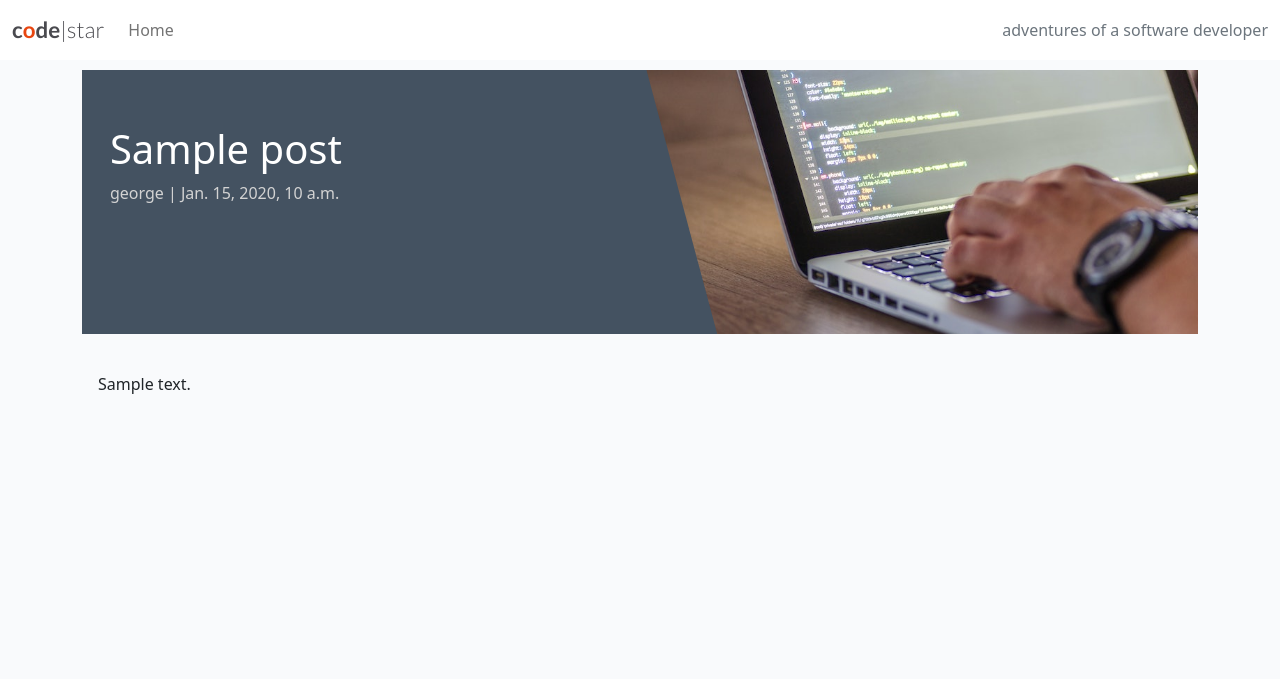
After one commit to Georgeburn94/blog, a Django app: a page that uses templates/base.html in a window 1280 px wide. The commit adds this page. Shown: the top 679 px of the page. Run offline with Django 4.2, Linux system fonts and the light colour scheme; data comes from the database, SQL or seed files in the repository; tables that the repository leaves empty hold one stand-in row (values such as "Sample post").

Commit message:
add: post_detail view

```diff
--- a/blog/templates/blog/index.html
+++ b/blog/templates/blog/index.html
@@ -18,7 +18,7 @@
                                     <p class="author">Author: {{ post.author }}</p>
                                 </div>
                             </div>
-                            <a href="#" class="post-link">
+                            <a href="{% url 'post_detail' post.slug %}" class="post-link">
                                 <h2 class="card-title">{{ post.title }}</h2></a>
                                 <p class="card-text"> {{ post.excerpt }} </p>
 
--- /dev/null
+++ b/blog/templates/blog/post_detail.html
@@ -0,0 +1,34 @@
+{% extends 'base.html' %} {% block content %}
+{% load static %}
+
+<div class="masthead">
+    <div class="container">
+        <div class="row g-0">
+            <div class="col-md-6 masthead-text">
+                <!-- Post title goes in these h1 tags -->
+                <h1 class="post-title">{{ post.title }}</h1>
+                <!-- Post author goes before the | the post's created date goes after -->
+                <p class="post-subtitle">{{ post.author }} | {{ post.created_on }}</p>
+            </div>
+            <div class="d-none d-md-block col-md-6 masthead-image">
+                <img src="{% static 'images/default.jpg' %}" class="scale" alt="placeholder">
+            </div>
+        </div>
+    </div>
+</div>
+
+<div class="container">
+    <div class="row">
+        <div class="col card mb-4  mt-3 left  top">
+            <div class="card-body">
+                <!-- The post content goes inside the card-text. -->
+                <!-- Use the | safe filter inside the template tags -->
+                <p class="card-text">
+                    {{ post.content | safe }}
+                </p>
+            </div>
+        </div>
+    </div>
+</div>
+
+{% endblock content %}
--- a/blog/urls.py
+++ b/blog/urls.py
@@ -4,4 +4,5 @@ from django.urls import path
 urlpatterns = [
     path('blog/', views.PostList.as_view(),
     name='home'),
+    path('<slug:slug>/', views.post_detail, name='post_detail'),
 ]
--- a/blog/views.py
+++ b/blog/views.py
@@ -1,4 +1,4 @@
-from django.shortcuts import render
+from django.shortcuts import render, get_object_or_404
 from django.views import generic
 from .models import Post
 
@@ -8,3 +8,27 @@ class PostList(generic.ListView):
     queryset = Post.objects.filter(status=1)
     template_name = "blog/index.html"
     paginate_by = 6
+
+
+def post_detail(request, slug):
+    """
+    Display an individual :model:`blog.Post`.
+
+    **Context**
+
+    ``post``
+        An instance of :model:`blog.Post`.
+
+    **Template:**
+
+    :template:`blog/post_detail.html`
+    """
+
+    queryset = Post.objects.filter(status=1)
+    post = get_object_or_404(queryset, slug=slug)
+
+    return render(
+        request,
+        "blog/post_detail.html",
+        {"post": post},
+    )
--- a/templates/base.html
+++ b/templates/base.html
@@ -74,6 +74,8 @@
     <script src="https://cdn.jsdelivr.net/npm/bootstrap@5.0.1/dist/js/bootstrap.bundle.min.js"
         integrity="sha384-gtEjrD/SeCtmISkJkNUaaKMoLD0//ElJ19smozuHV6z3Iehds+3Ulb9Bn9Plx0x4" crossorigin="anonymous">
         </script>
+
+    <script src="{% static '../staticfiles/js/script.js' %}"></script>
 </body>
 
 </html>
```
Also changed, not shown: blog/static/images/default.jpg (added), 2 other files.
